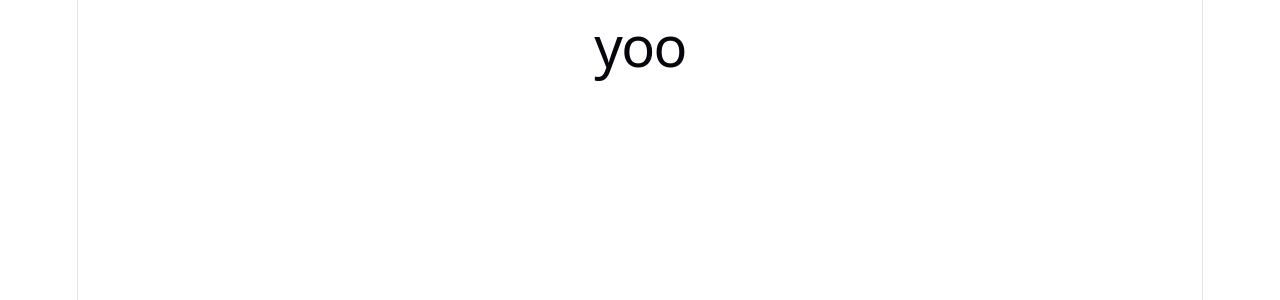
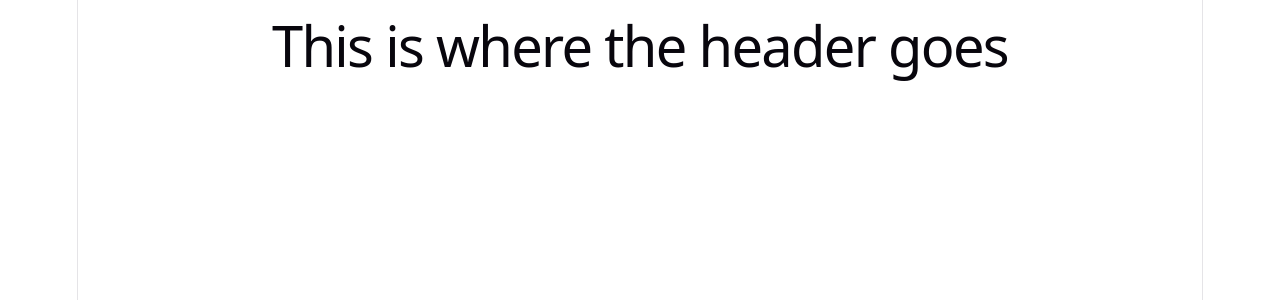
Before and after one commit to SouthBennett/reactSite-inClassAssignment, a React (Vite) app in the folder react-site/: page / in a window 1280 px wide. Shown: the top 300 px of the page. Built offline with nearby package versions, Linux system fonts and the light colour scheme.

Commit message:
added Header.jsx and header.css file

```diff
--- a/react-site/src/App.jsx
+++ b/react-site/src/App.jsx
@@ -2,13 +2,14 @@
 // import reactLogo from './assets/react.svg'
 // import viteLogo from './assets/vite.svg'
 // import heroImg from './assets/hero.png'
+import Header from './components/Header'
 import './App.css'
 
 function App() {
   // const [count, setCount] = useState(0)
 
   return (
-    <h1>yoo</h1>
+    <Header />
   )
 }
 
--- a/react-site/src/components/Header.jsx
+++ b/react-site/src/components/Header.jsx
@@ -0,0 +1,5 @@
+export default function Header() {
+  return (
+    <h1>This is where the header goes</h1>
+  )
+}
```
Also changed, not shown: react-site/src/components/Header.css (added).
